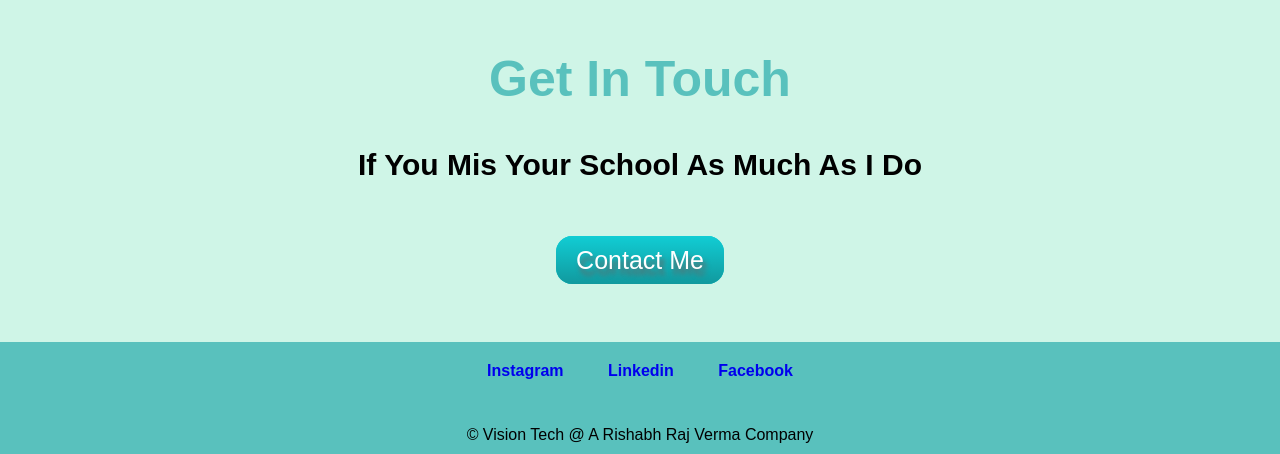
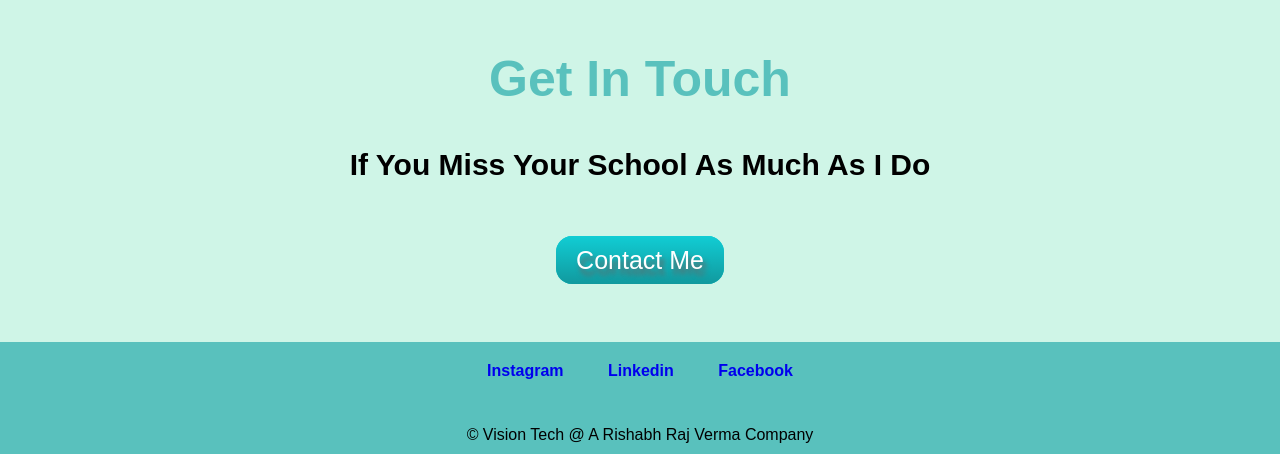
Before and after one commit to RishabhRaj43/School-Memories-ft-rishabh, a plain HTML site: page index.html in a window 1280 px wide. Shown: the part 2965-3419 px from the top of the page. Drawn offline with Linux system fonts and the light colour scheme.

Commit message:
First Commit

```diff
--- a/index.html
+++ b/index.html
@@ -69,7 +69,7 @@
     <hr>
 
         <h1 class="get">Get In Touch</h1>
-        <h4 class="get1">If You Mis Your School As Much As I Do</h4>
+        <h4 class="get1">If You Miss Your School As Much As I Do</h4>
         <div class="get2">
             <a class="btn" href="#">Contact Me</a>
         </div>
```
